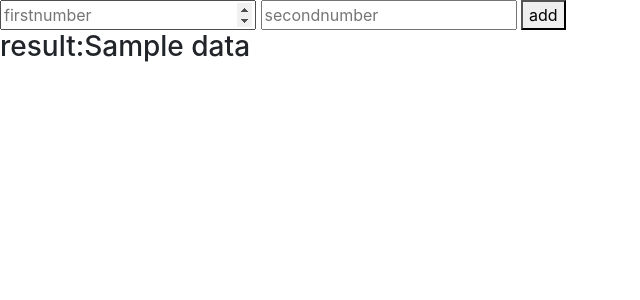
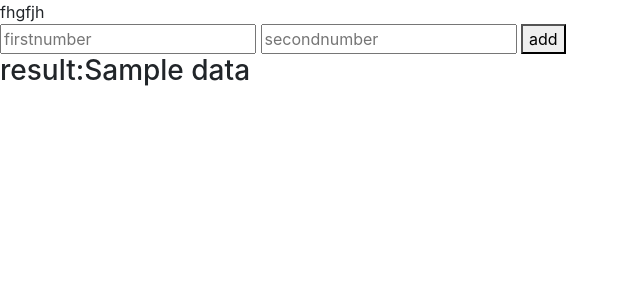
Before and after one commit to Shyamraj5/firstProject, a Django app: template company/account/templates/add.html in a window 1280 px wide. Shown: the top 300 px of the page, without its empty margins (0-640 px from the left). Run offline with Django 4.2, Linux system fonts and the light colour scheme; the template is opened without the code that fills it: most values are stand-ins (such as "Sample title", 1, 10 or a date in 2020); some libraries are stand-ins or nearby versions.

Commit message:
Update add.html

```diff
--- a/company/account/templates/add.html
+++ b/company/account/templates/add.html
@@ -12,7 +12,7 @@
     <!-- Bootstrap CSS -->
     <link rel="stylesheet" href="https://stackpath.bootstrapcdn.com/bootstrap/4.3.1/css/bootstrap.min.css" integrity="sha384-ggOyR0iXCbMQv3Xipma34MD+dH/1fQ784/j6cY/iJTQUOhcWr7x9JvoRxT2MZw1T" crossorigin="anonymous">
   </head>
-  <body>
+  <body>fhgfjh
     <form action="" method="post">
         {% csrf_token %}
         <input type="number" name='fnum' placeholder="firstnumber">
```
